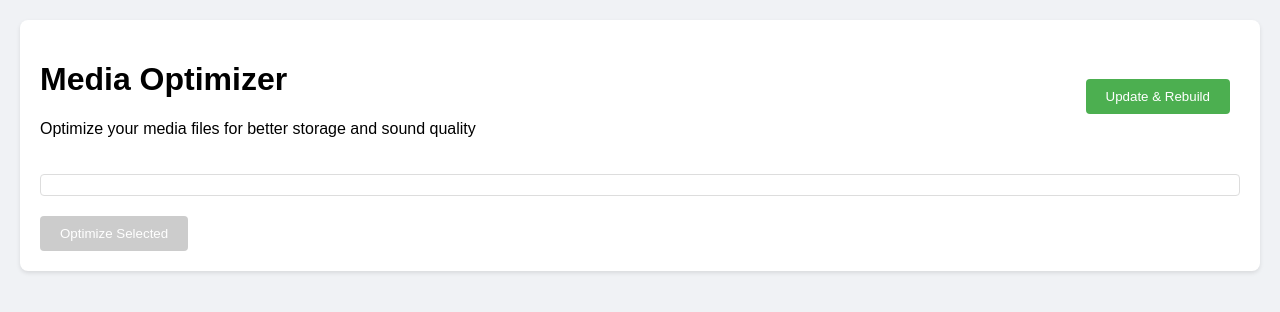
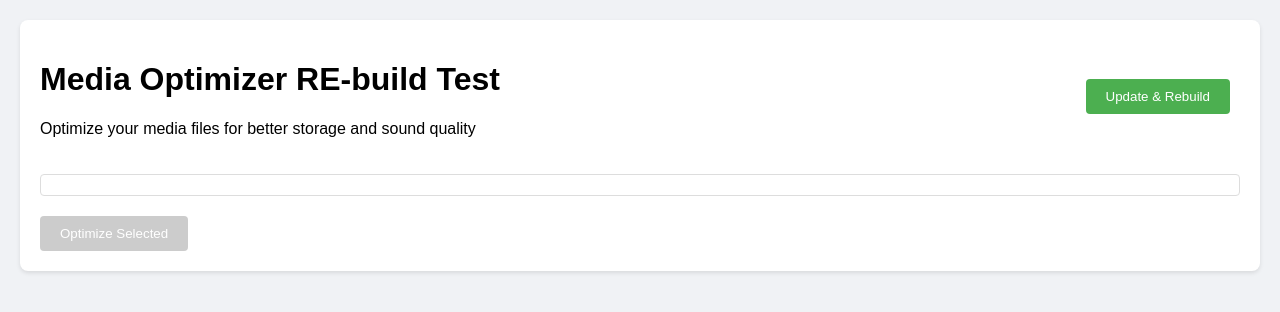
Before and after one commit to JacquesBeets/media_optimizer, a plain HTML site: page static/index.html in a window 1280 px wide. Drawn offline with Linux system fonts and the light colour scheme; no server answers.

Commit message:
testing re-build

```diff
--- a/static/index.html
+++ b/static/index.html
@@ -129,7 +129,7 @@
     <div class="container">
         <div class="header">
             <div>
-                <h1>Media Optimizer</h1>
+                <h1>Media Optimizer RE-build Test</h1>
                 <p>Optimize your media files for better storage and sound quality</p>
             </div>
             <button id="rebuildBtn" class="button rebuild">Update & Rebuild</button>
```
